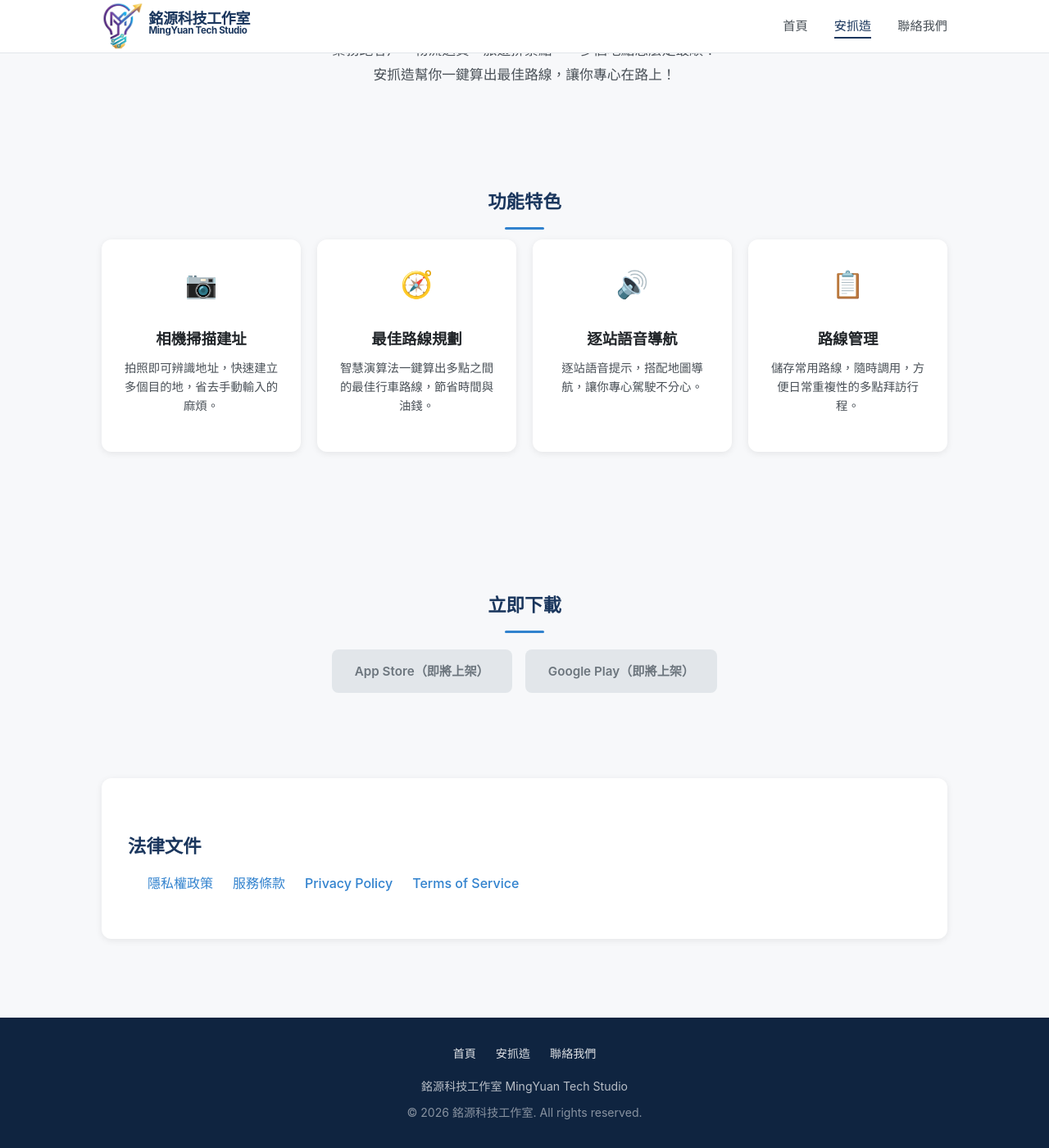
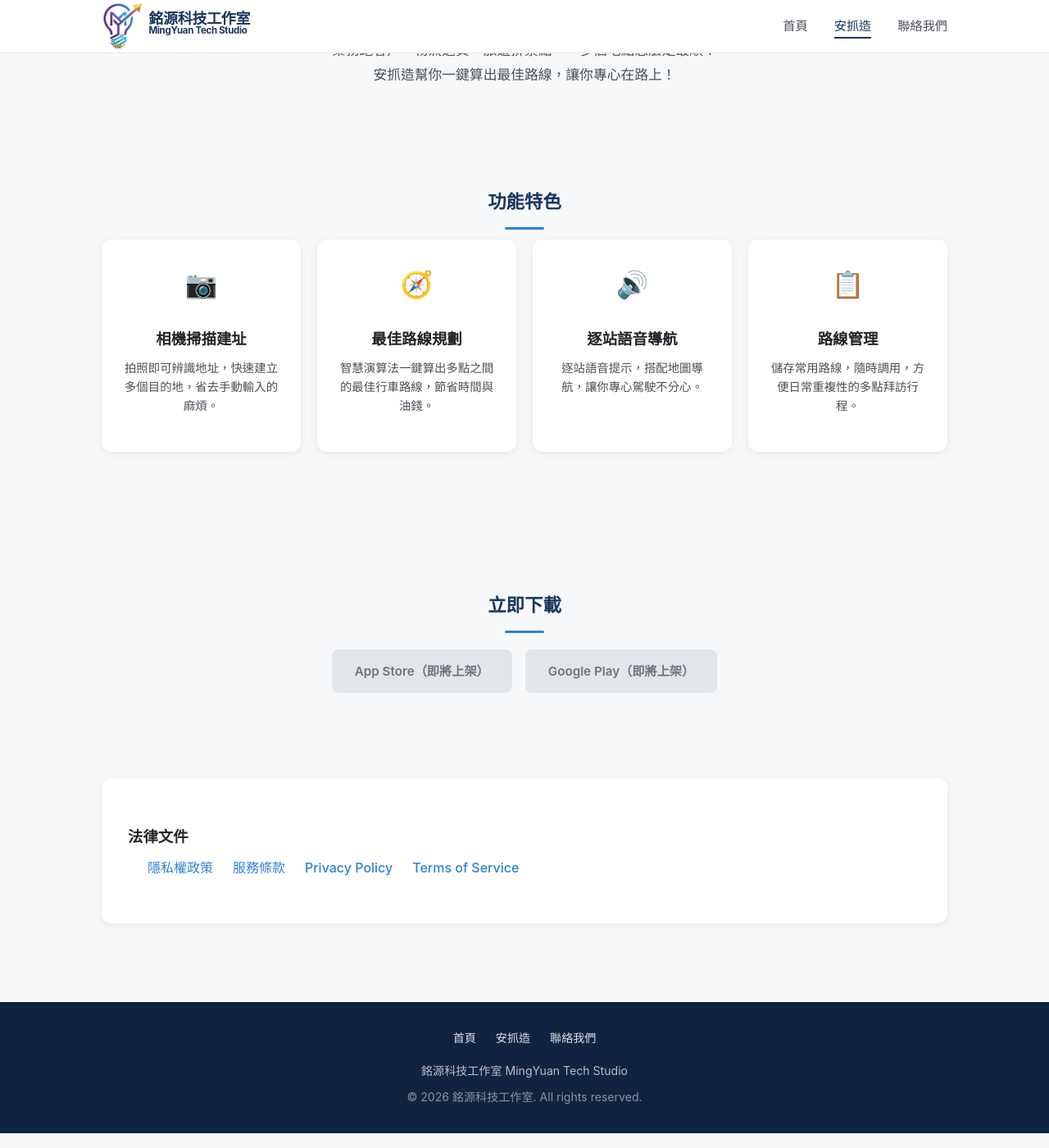
Before and after one commit to MingYuan-Tech/Apps, a Jekyll site: the page built from Antzua/index.md, in a window 1280 px wide and 1400 px high, scrolled down 340 px. Shown: the whole window at 82% size. Built offline with Jekyll 4.4.1, drawn with Linux system fonts in a browser that asks for light colours.

Commit message:
[調整] 將法律文件標題從 h2 調整為 h3 以改善結構

```diff
--- a/Antzua/index.md
+++ b/Antzua/index.md
@@ -49,7 +49,7 @@ description: 安抓造 - 多點路線最佳化 APP，一鍵算出最佳路線，
 
 <section class="section">
   <div class="legal-links fade-in">
-    <h2>法律文件</h2>
+    <h3>法律文件</h3>
     <ul>
       <li><a href="{{ '/Antzua/privacy' | relative_url }}">隱私權政策</a></li>
       <li><a href="{{ '/Antzua/terms' | relative_url }}">服務條款</a></li>
--- a/assets/css/style.css
+++ b/assets/css/style.css
@@ -432,10 +432,11 @@ img {
   margin-top: 16px;
 }
 
-.legal-links h2 {
+.legal-links h3 {
   font-size: 1.2rem;
   font-weight: 700;
   color: var(--primary);
+  margin-top: 0;
   margin-bottom: 16px;
 }
 
```
